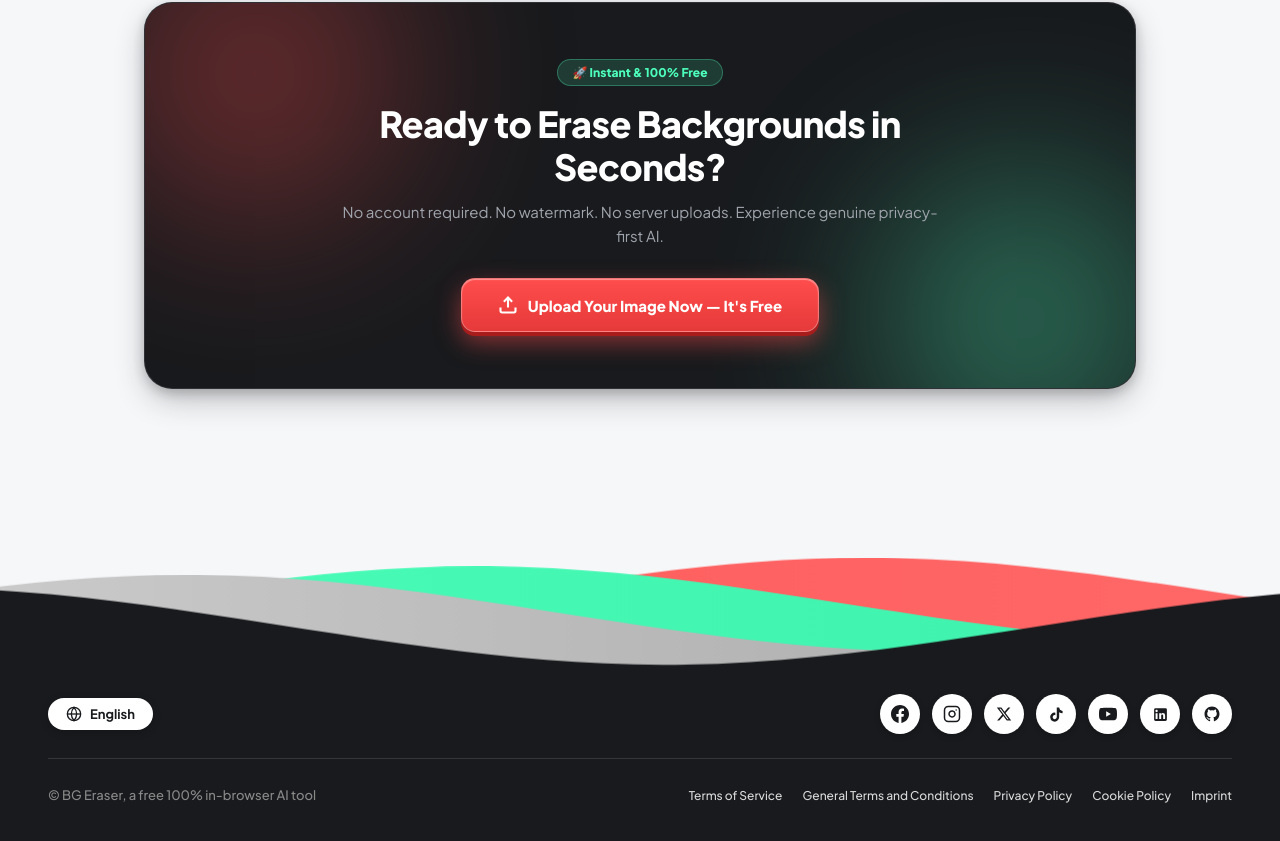
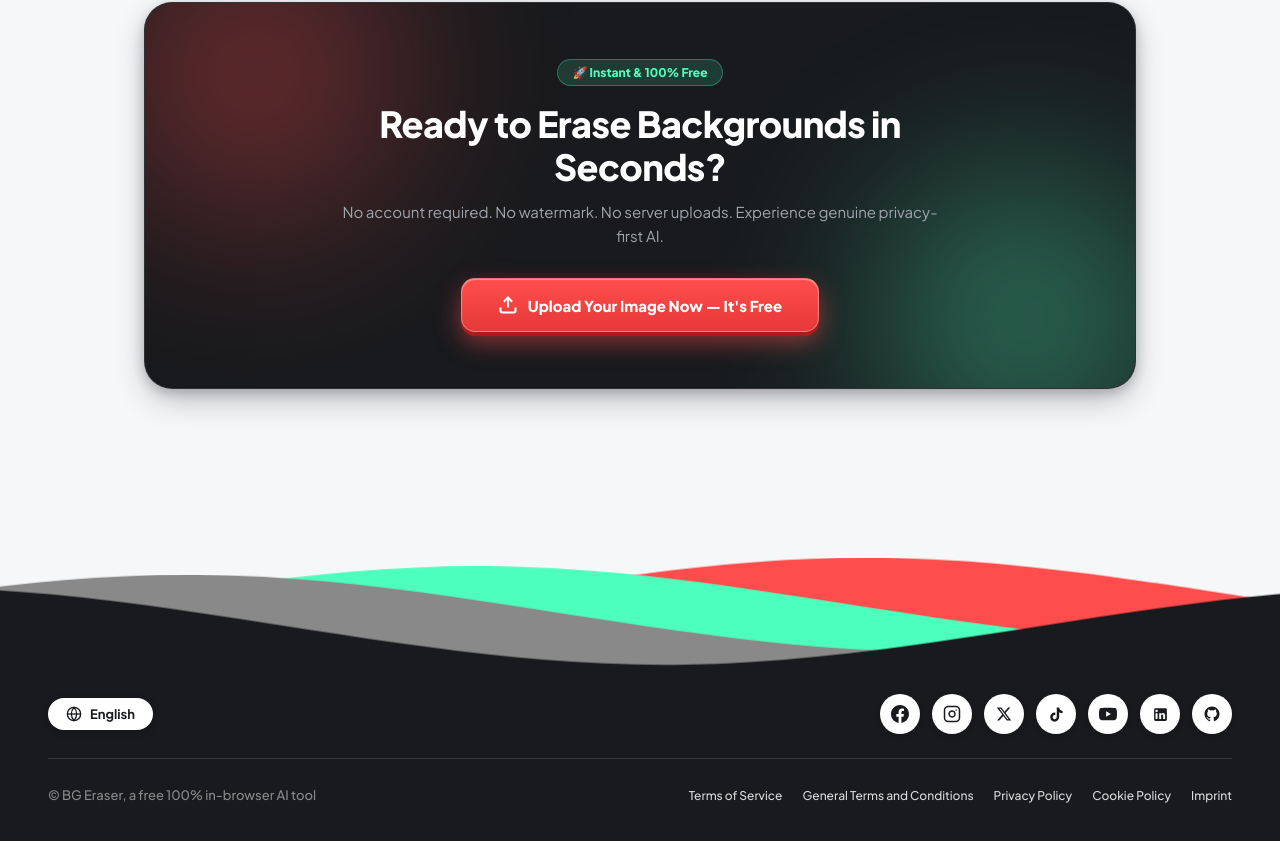
Before and after one commit to dev998889/bg-remover, a React (Vite) app: page / in a window 1280 px wide. Shown: the part 4699-5540 px from the top of the page. Built offline with nearby package versions, Linux system fonts and the light colour scheme.

Commit message:
fix: make wave colors 100% solid and constant during parallax animation

```diff
--- a/src/App.css
+++ b/src/App.css
@@ -1894,8 +1894,9 @@ body {
   display: block;
 }
 
-/* Parallax Moving Waves Animation */
+/* Parallax Moving Waves Animation - 100% Solid Constant Colors */
 .parallax-waves > use {
+  opacity: 1 !important;
   animation: move-waves 25s cubic-bezier(0.55, 0.5, 0.45, 0.5) infinite;
 }
 
--- a/src/App.jsx
+++ b/src/App.jsx
@@ -1068,32 +1068,15 @@ export default function App() {
                 id="gentle-wave"
                 d="M-160 44c30 0 58-18 88-18s 58 18 88 18 58-18 88-18 58 18 88 18 v44h-352z"
               />
-              {/* Wave 1: Electric Coral Red (#FF4D4D) - Topmost Vibrant Wave */}
-              <linearGradient id="wave1" x1="0%" y1="0%" x2="100%" y2="0%">
-                <stop offset="0%" stopColor="#FF4D4D" />
-                <stop offset="100%" stopColor="#FF6B6B" />
-              </linearGradient>
-
-              {/* Wave 2: Neon Mint (#4DFFBC) */}
-              <linearGradient id="wave2" x1="0%" y1="0%" x2="100%" y2="0%">
-                <stop offset="0%" stopColor="#4DFFBC" />
-                <stop offset="100%" stopColor="#2EE59D" />
-              </linearGradient>
-
-              {/* Wave 3: Silver (#D9D9D9) to Slate Gray (#898989) */}
-              <linearGradient id="wave3" x1="0%" y1="0%" x2="100%" y2="0%">
-                <stop offset="0%" stopColor="#D9D9D9" />
-                <stop offset="100%" stopColor="#898989" />
-              </linearGradient>
             </defs>
             <g className="parallax-waves">
-              {/* Wave 1: Electric Coral */}
-              <use xlinkHref="#gentle-wave" x="48" y="0" fill="url(#wave1)" />
-              {/* Wave 2: Neon Mint */}
-              <use xlinkHref="#gentle-wave" x="48" y="2" fill="url(#wave2)" />
-              {/* Wave 3: Silver to Slate */}
-              <use xlinkHref="#gentle-wave" x="48" y="4" fill="url(#wave3)" />
-              {/* Wave 4: Deep Carbon Base connecting to footer background */}
+              {/* Wave 1: Solid Electric Coral Red (#FF4D4D) - Constant color */}
+              <use xlinkHref="#gentle-wave" x="48" y="0" fill="#FF4D4D" />
+              {/* Wave 2: Solid Neon Mint (#4DFFBC) - Constant color */}
+              <use xlinkHref="#gentle-wave" x="48" y="2" fill="#4DFFBC" />
+              {/* Wave 3: Solid Slate Gray (#898989) - Constant color */}
+              <use xlinkHref="#gentle-wave" x="48" y="4" fill="#898989" />
+              {/* Wave 4: Solid Deep Carbon (#181A1D) - Seamless footer base */}
               <use xlinkHref="#gentle-wave" x="48" y="7" fill="#181A1D" />
             </g>
           </svg>
```
